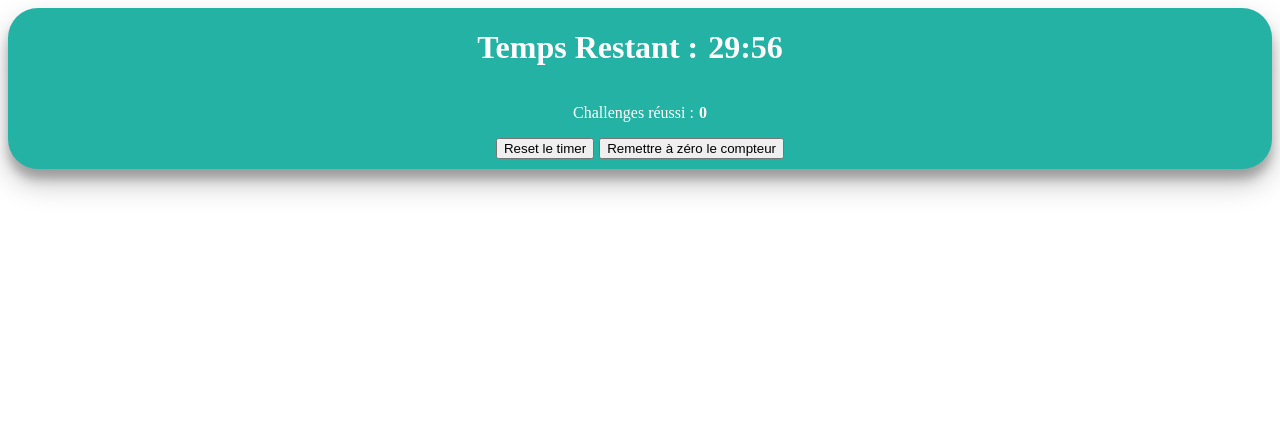
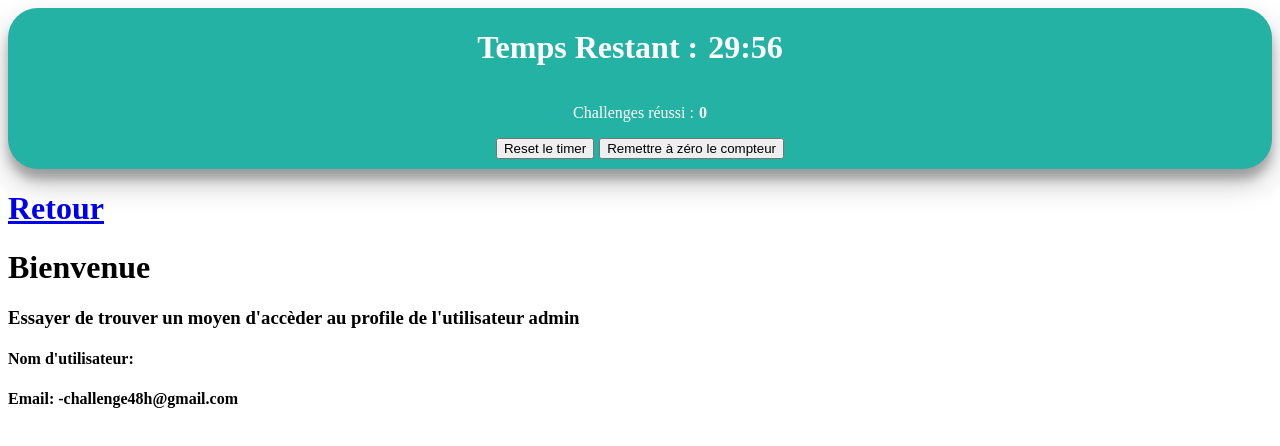
Before and after one commit to rmathey/challenge48, a Vue app: page /exercice-query-1 in a window 1280 px wide. Shown: the top 446 px of the page. Built offline with nearby package versions, Linux system fonts and the light colour scheme.

Commit message:
exercice query

```diff
--- a/src/json/menu.json
+++ b/src/json/menu.json
@@ -1,7 +1,15 @@
 [
     {
-        "titre": "Exercice test",
-        "url": "/exotest"
+        "titre": "Exercice query : niveau facile",
+        "url": "/exercice-query-1?user=utilisateur"
+    },
+    {
+        "titre": "Exercice query : niveau intermédiaire",
+        "url": "/exercice-query-2?user=utilisateur&password=password"
+    },
+    {
+        "titre": "Exercice query : niveau avancé",
+        "url": "/exercice-query-3"
     },
     {
         "titre": "Exercice CSS : niveau facile",
--- /dev/null
+++ b/src/pages/exos/Exo-query-1.vue
@@ -0,0 +1,16 @@
+<template>
+    <h1><a href="/">Retour</a></h1>
+    <h1>Bienvenue {{ this.$route.query.user }}</h1>
+    <h3 v-if="this.$route.query.user !== 'admin'">
+        Essayer de trouver un moyen d'accèder au profile de l'utilisateur admin
+    </h3>
+    <h3 v-else>Bravo, vous avez réussi à accèder au profile de l'admin !!</h3>
+
+    <h4>Nom d'utilisateur: {{ this.$route.query.user }}</h4>
+    <h4>Email: {{ this.$route.query.user }}-challenge48h@gmail.com</h4>
+</template>
+
+<script>
+export default {
+};
+</script>
--- /dev/null
+++ b/src/pages/exos/Exo-query-2.vue
@@ -0,0 +1,12 @@
+<template>
+    <h1><a href="/">Retour</a></h1>
+    <h3 v-if="this.$route.query.user == 'admin' && this.$route.query.password == 'admin'">
+        Bravo vous avez réussi à accèder à la page réservé à l'administrateur du site
+    </h3>
+    <h3 v-else>Vous n'avez pas accès à cette page, trouver un moyen de quand même y accèder</h3>
+</template>
+
+<script>
+export default {
+};
+</script>
--- /dev/null
+++ b/src/pages/exos/Exo-query-3.vue
@@ -0,0 +1,8 @@
+<template>
+    <h1>Exo 3 query</h1>
+</template>
+
+<script>
+export default {
+};
+</script>
--- a/src/pages/exos/ExoTest.vue
+++ /dev/null
@@ -1,11 +0,0 @@
-<template>
-    <h1><a href="/">Retour</a></h1>
-    <h1>Exercice test</h1>
-</template>
-
-<script>
-export default {
-    components: {
-    }
-}
-</script>
```
Also changed, not shown: src/router/index.js (+10 -2 lines).
